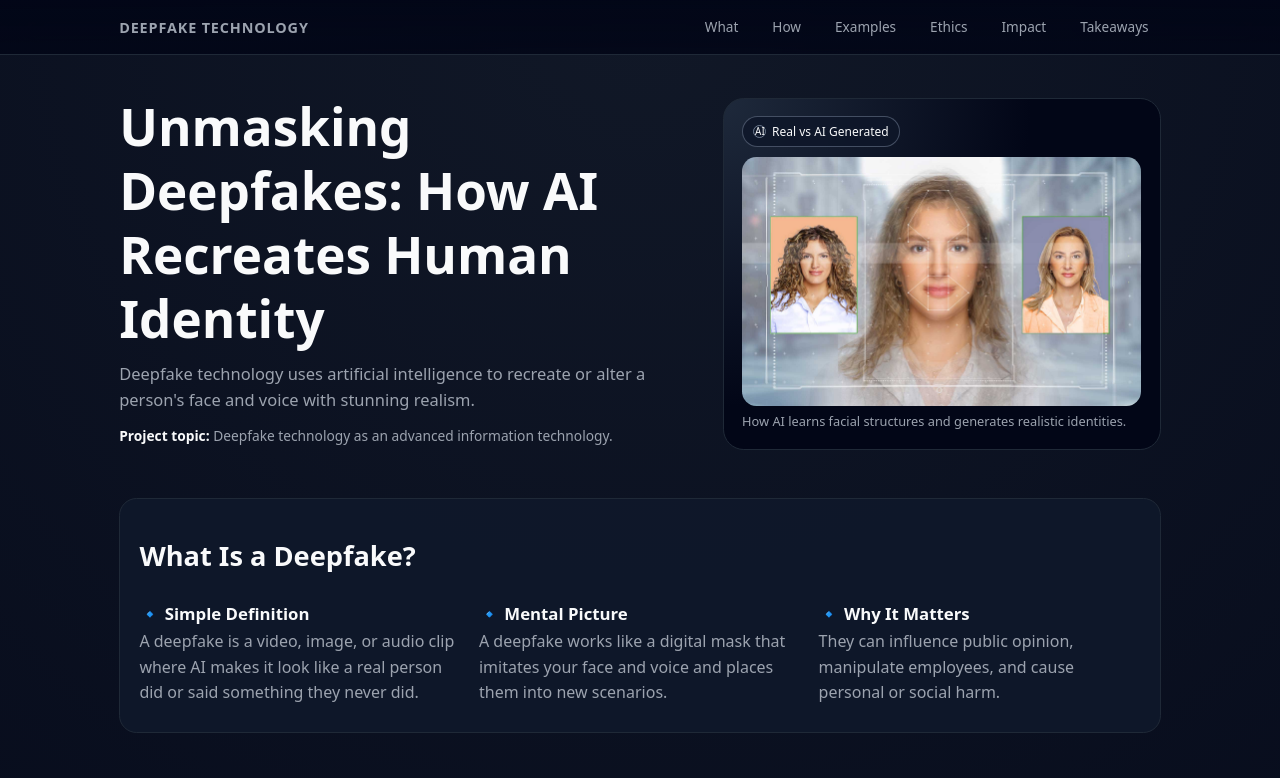
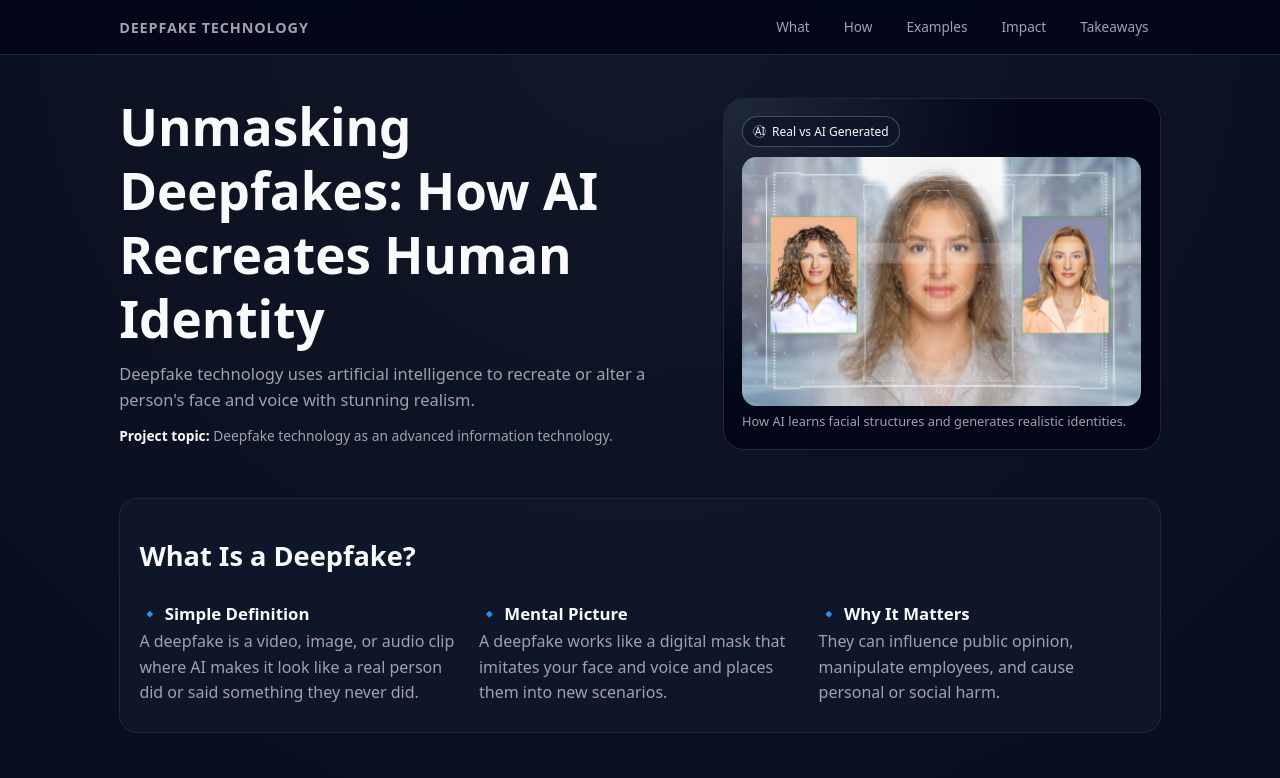
Before and after one commit to robihadgu/Finalproject, a plain HTML site: page index.html in a window 1280 px wide. Shown: the top 778 px of the page. Drawn offline with Linux system fonts and the light colour scheme.

Commit message:
Remove 'Ethics' link from navigation

```diff
--- a/index.html
+++ b/index.html
@@ -256,7 +256,6 @@
       <a href="#intro">What</a>
       <a href="#how">How</a>
       <a href="#examples">Examples</a>
-      <a href="#ethics">Ethics</a>
       <a href="#impact">Impact</a>
       <a href="#takeaways">Takeaways</a>
     </nav>
```
